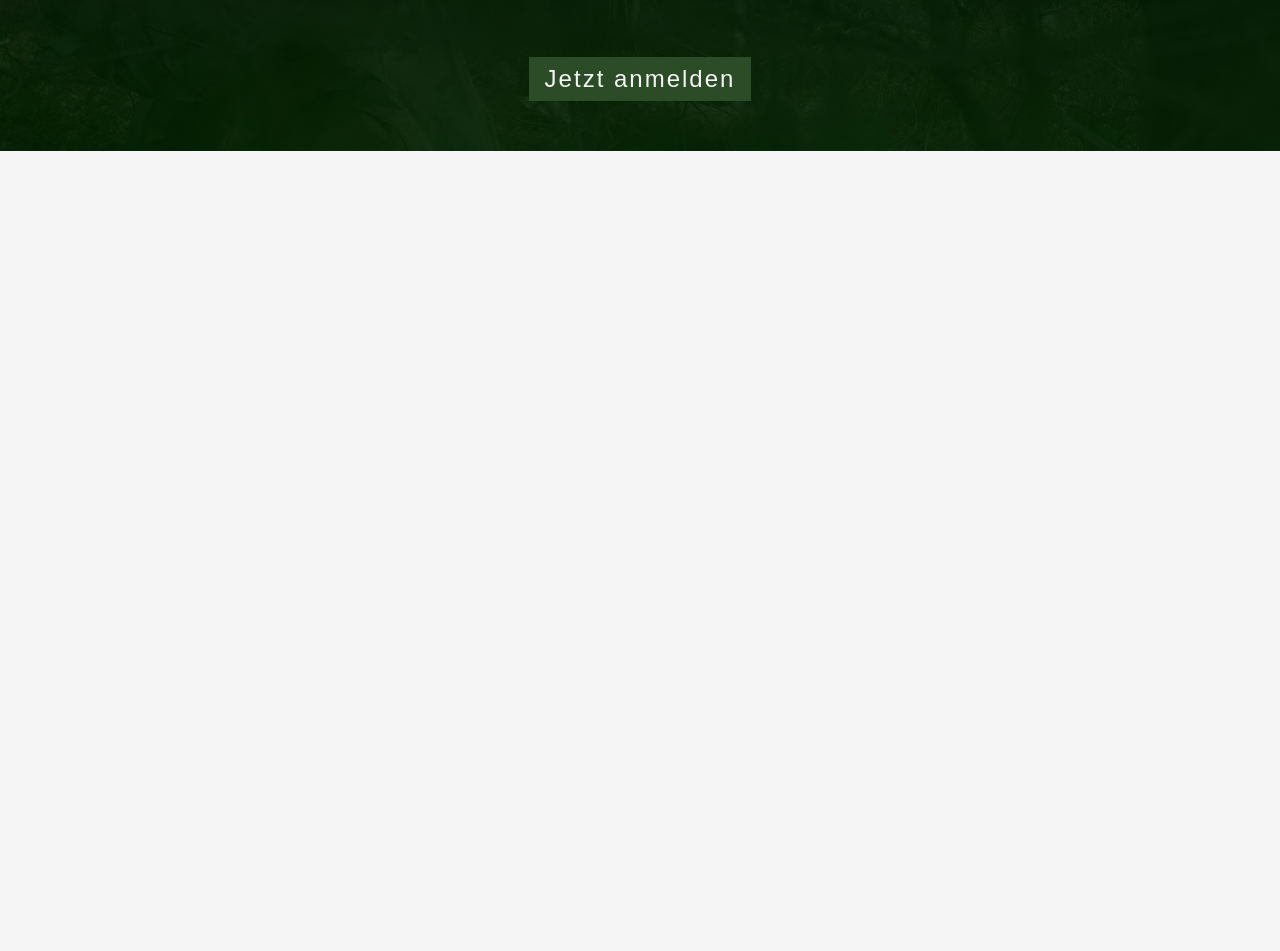
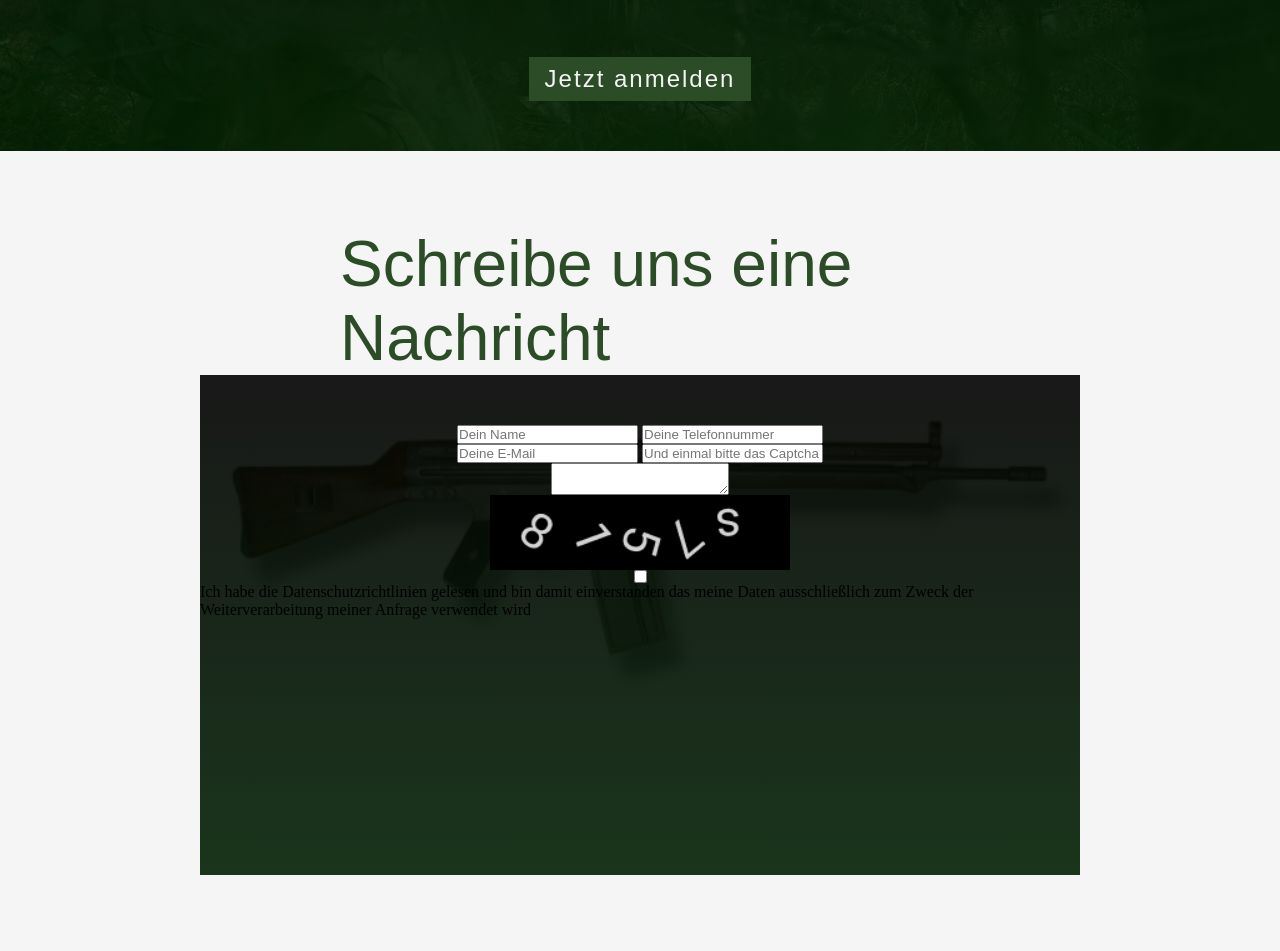
Before and after one commit to Jacques1988/tactical-combat-group, a PHP site: page / in a window 1280 px wide. Shown: the part 2271-3222 px from the top of the page. Before the commit the page ends 2422 px from the top, so only its background shows below. Run offline with PHP 8.4, Linux system fonts and the light colour scheme; some web fonts are replaced.

Commit message:
update form

```diff
--- a/dist/main.css
+++ b/dist/main.css
@@ -373,6 +373,19 @@ img {
   perspective: 600px;
 }
 
+.form {
+  display: flex;
+  justify-content: flex-start;
+  align-items: center;
+  flex-direction: column;
+  width: 100%;
+  height: 500px;
+  background-image: linear-gradient(180deg, rgba(0, 0, 0, 0.9), rgba(2, 32, 4, 0.9)), url("../img/G3.png");
+  background-repeat: no-repeat, no-repeat;
+  background-size: contain, contain;
+  background-repeat: center center, center center;
+  padding: 50px 0;
+}
 .header {
   width: 100%;
   height: 100vh;
@@ -527,4 +540,15 @@ img {
   backface-visibility: hidden;
 }
 
+.contact {
+  display: flex;
+  justify-content: center;
+  align-items: center;
+  flex-direction: column;
+  width: 100%;
+  height: 100vh;
+  background-color: whitesmoke;
+  padding: 50px 0;
+}
+
 /*# sourceMappingURL=main.css.map */
--- a/index.php
+++ b/index.php
@@ -91,14 +91,14 @@
                         </div>
                     </div>
                     <div class="scene">
-                    <div class="card advantages__products__card">
+                        <div class="card advantages__products__card">
                             <img class="advantages__products__card__image" src="./img/nahkampf.jpg" alt="Im Nahkampf immer Bereit">
                             <p class="card__text--front">Ausgebildet im Nahkampf ohne Waffe</p>
                             <p class="advantages__products__card__backside-description">Ohne Waffen zu kämpfen bedeutet, sich nicht nur auf seine physische Fitness verlassen zu können, sondern auch den Gegner strategisch dorthin zu positionieren, wo man ihn am besten bearbeiten kann.<br> <br> Wir vermitteln den MMA Sport, da dieser die effektivsten Techniken aus allen Kampfsportarten vereint und optimale Ergebnisse liefert, die zum eigenen Schutz beitragen</p>
                         </div>
                     </div>
                     <div class="scene">
-                    <div class="card advantages__products__card">
+                        <div class="card advantages__products__card">
                             <img class="advantages__products__card__image" src="./img/bushcraft.jpg" alt="Feuer machen ohne Feuerzeug">
                             <p class="card__text--front">Intensives Outdoortraining</p>
                             <p class="advantages__products__card__backside-description">Sich in der Natur zurecht zu finden, gehört zu den essentiellen Fähigkeiten, die das Leben unserer Spezies über Generationen gesichert haben. <br> <br> Durch intensive Outdoorschulungen im Bushcraft stil, vermitteln wir das Wissen, das uns nicht nur dazu befähigt draußen zu überleben, sondern auch einen gewissen Komfort zu erreichen.</p>
@@ -110,7 +110,23 @@
         </section>
         <section class="contact">
             <div class="container">
+            <h1 class="heading heading--green">Schreibe uns eine Nachricht</h1>
+                <form class="form" action="send_messasge.php" method="post">
+                    <div class="form__input-container">
+                        <input type="text" placeholder="Dein Name">
+                        <input type="text" placeholder="Deine Telefonnummer">
+                    </div>
+                    <div class="form__input-container">
+                        <input type="text" placeholder="Deine E-Mail">
+                        <input type="text" placeholder="Und einmal bitte das Captcha eingeben">
+                    </div>
+                    <textarea>
 
+                    </textarea>
+                    <img src="./captcha.png" style="width:300px; height:75px;">
+                    <input type="checkbox">
+                    <p class="agb-text">Ich habe die Datenschutzrichtlinien gelesen und bin damit einverstanden das meine Daten ausschließlich zum Zweck der Weiterverarbeitung meiner Anfrage verwendet wird</p>
+                </form>
             </div>
         </section>
     </main>
--- /dev/null
+++ b/styles/layout/_form.scss
@@ -0,0 +1,20 @@
+@use "../abstracts/variables" as *;
+
+
+.form{
+    display:flex;
+    justify-content: flex-start;
+    align-items:center;
+    flex-direction: column;
+    width:100%;
+    height:500px;
+    background-image:$overlay_primary, url("../img/G3.png");
+    background-repeat:no-repeat, no-repeat;
+    background-size:contain, contain;
+    background-repeat:center center, center center;
+    padding:50px 0;
+
+    &__input-container{
+
+    }
+}
--- a/styles/layout/_index.scss
+++ b/styles/layout/_index.scss
@@ -2,3 +2,4 @@
 @use "./container";
 @use "./main";
 @use "./scene";
+@use "./form";
--- a/styles/pages/home/_contact.scss
+++ b/styles/pages/home/_contact.scss
@@ -2,3 +2,15 @@
 @use "../../base/index" as *;
 @use "../../components/index" as *;
 @use "../../layout/index" as *;
+
+
+.contact{
+    display:flex;
+    justify-content: center;
+    align-items:center;
+    flex-direction: column;
+    width:100%;
+    height:100vh;
+    background-color: $white;
+    padding:50px 0;
+}
```
Also changed, not shown: captcha.png (added), img/G3.png (added), 1 other file.
